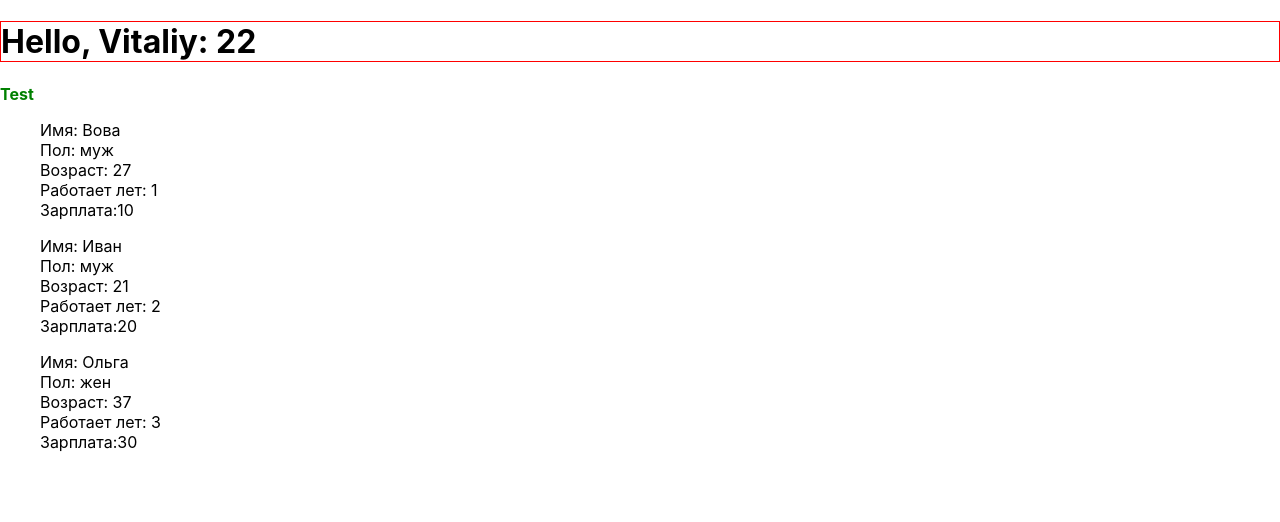
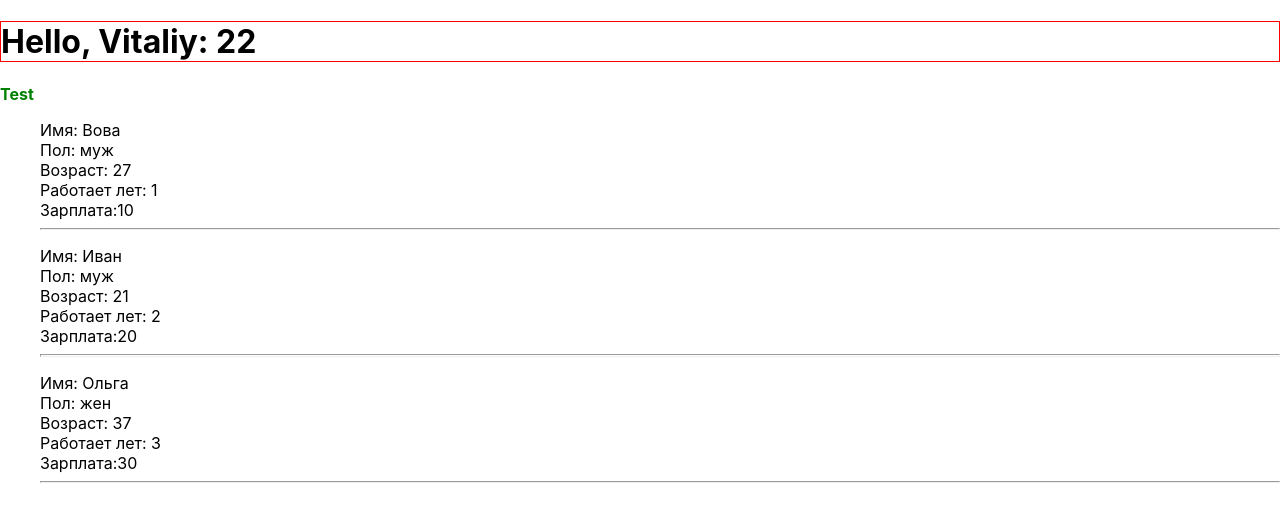
Before and after one commit to Yakovenko22V/SkillUp27-React.1, a React (Create React App) app in the folder my-app/: page / in a window 1280 px wide. Shown: the top 522 px of the page. Built offline with nearby package versions, Linux system fonts and the light colour scheme.

Commit message:
Добавлено линию снизу компонента

```diff
--- a/my-app/src/App.js
+++ b/my-app/src/App.js
@@ -53,9 +53,8 @@ function WorkOnLessonAndHometask() {
             <h1 style={{ border: '1px solid red' }} > Hello, {name}: {sumNumber(17, 5)} </h1>
             <p style={{fontWeight:'bold', color: 'green'}}>Test</p>
             {
-            arrPeople.map((item, i) => (
+            arrPeople.map((item) => (
                 <UserInfo
-                key={i}
                 userName={item.name}
                 userGender={item.pol}
                 userAge={item.age}
--- a/my-app/src/components/UserInfo.js
+++ b/my-app/src/components/UserInfo.js
@@ -2,14 +2,14 @@ import React from "react";
 
 import '../components/UserInfo.css'
 
-export function UserInfo (props) {
+export function UserInfo(props) {
 
     const {
         userName,
         userGender,
         userAge,
         yearsWorked,
-     } = props
+    } = props
 
     return (
         <ul className='listOfData'>
@@ -17,7 +17,11 @@ export function UserInfo (props) {
             <li>Пол: {userGender}</li>
             <li>Возраст: {userAge}</li>
             <li>Работает лет: {yearsWorked}</li>
-            <li>Зарплата:{yearsWorked*10}</li>
+            <li>Зарплата:{yearsWorked * 10}</li>
+            <hr style={{
+                color: '#000000',
+                height: .5,
+            }} />
         </ul>
 
     )
```
